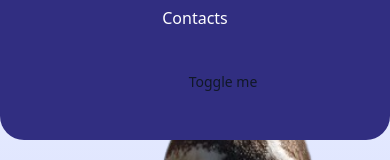
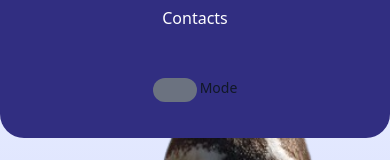
Before and after one commit to ericksong91/ericksong91.github.io, a React (Create React App) app in the folder client/: page / in a window 390 px wide. Both pictures are taken after a click on the element 372 px from the left and 48 px from the top of the page. Shown: the part 290-450 px from the top of the page. Built offline with nearby package versions, Linux system fonts and the light colour scheme.

Commit message:
Working on light/dark mode for mobile

```diff
--- a/client/src/top/Navbar.js
+++ b/client/src/top/Navbar.js
@@ -78,10 +78,11 @@ function Navbar() {
                             <a onClick={() => setHamburger(true)} href="#contact-me">Contacts</a>
                         </li>
                         <li>
-                            <label class="relative inline-flex items-center cursor-pointer">
-                                <input type="checkbox" value="" class="sr-only" />
-                                    <div class="w-11 h-6 rounded-full"></div>
-                                    <span class="ml-3 text-sm font-medium text-gray-900 dark:text-gray-300">Toggle me</span>
+                            <label className="relative inline-flex items-center cursor-pointer">
+                                <input type="checkbox" className="sr-only peer" />
+                                <span className="block rounded-full h-full z-10 bg-black"></span>
+                                <div className="w-11 h-6 rounded-full bg-gray-500 absolute cursor-pointer top-0 left-0 right-0 bottom-0 peer-checked:bg-blue-600"></div>
+                                <span className="ml-3 text-sm font-medium text-gray-900 dark:text-gray-300">{theme === 'dark' ? "Light Mode" : "Dark Mode"}</span>
                             </label>
                         </li>
                     </ul>
--- a/client/tailwind.config.js
+++ b/client/tailwind.config.js
@@ -15,6 +15,9 @@ module.exports = {
       spacing: {
         "big-w": "58rem",
         "big-h": "29rem"
+      },
+      rounded: {
+        "slider": "34px"
       }
     },
     fontFamily: {
@@ -32,10 +35,3 @@ module.exports = {
   },
   plugins: [],
 }
-
-// screens: {
-//   "sm": "680px",
-//   "md": "768px",
-//   "lg": "1024px",
-//   "xl":"1280px"
-// }
```
